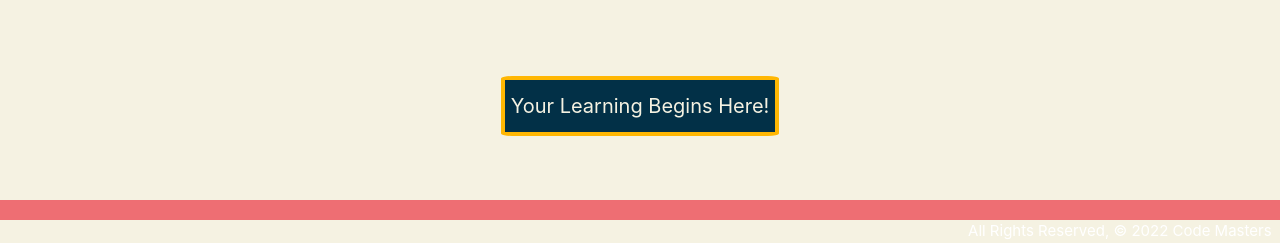
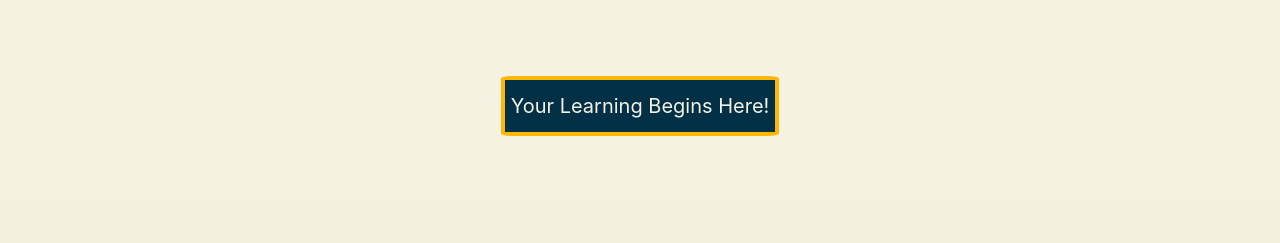
Before and after one commit to simoneg80/Code-Masters-, a Django app: page /about/ in a window 1280 px wide. Shown: the part 633-876 px from the top of the page. After the commit the page ends 769 px from the top, so only its background shows below. Run offline with Django 4.2, Linux system fonts and the light colour scheme.

Commit message:
removed footer

```diff
--- a/main_app/templates/base.html
+++ b/main_app/templates/base.html
@@ -38,10 +38,5 @@
       </nav>
     </header>
     <main>{% block content %} {% endblock %}</main>
-    <footer class="page-footer">
-      <div class="right">
-        All Rights Reserved, &copy; 2022 Code Masters &nbsp;
-      </div>
-    </footer>
   </body>
 </html>
```
